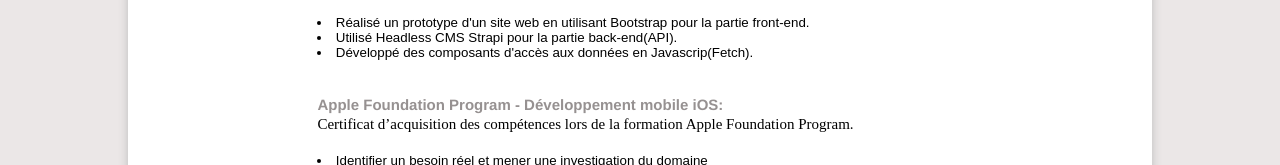
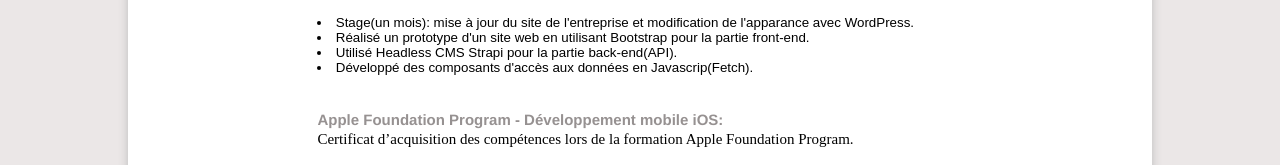
Before and after one commit to E-mna/cv.detaille, a plain HTML site: page index.html in a window 1280 px wide. Shown: the part 569-734 px from the top of the page. Drawn offline with Linux system fonts and the light colour scheme.

Commit message:
modification

```diff
--- a/index.html
+++ b/index.html
@@ -48,7 +48,8 @@
                              <br>
                    <small>
                    <p>
-
+                       <li>Stage(un mois): mise à jour du site de l'entreprise et modification
+                        de l'apparance avec WordPress.</li>
                        <li>Réalisé un prototype d'un site web en utilisant Bootstrap pour la partie front-end. </li>
                        <li>Utilisé Headless CMS Strapi pour la partie back-end(API).</li>
                        <li>Développé des composants d'accès aux données en Javascrip(Fetch).</li>
```
